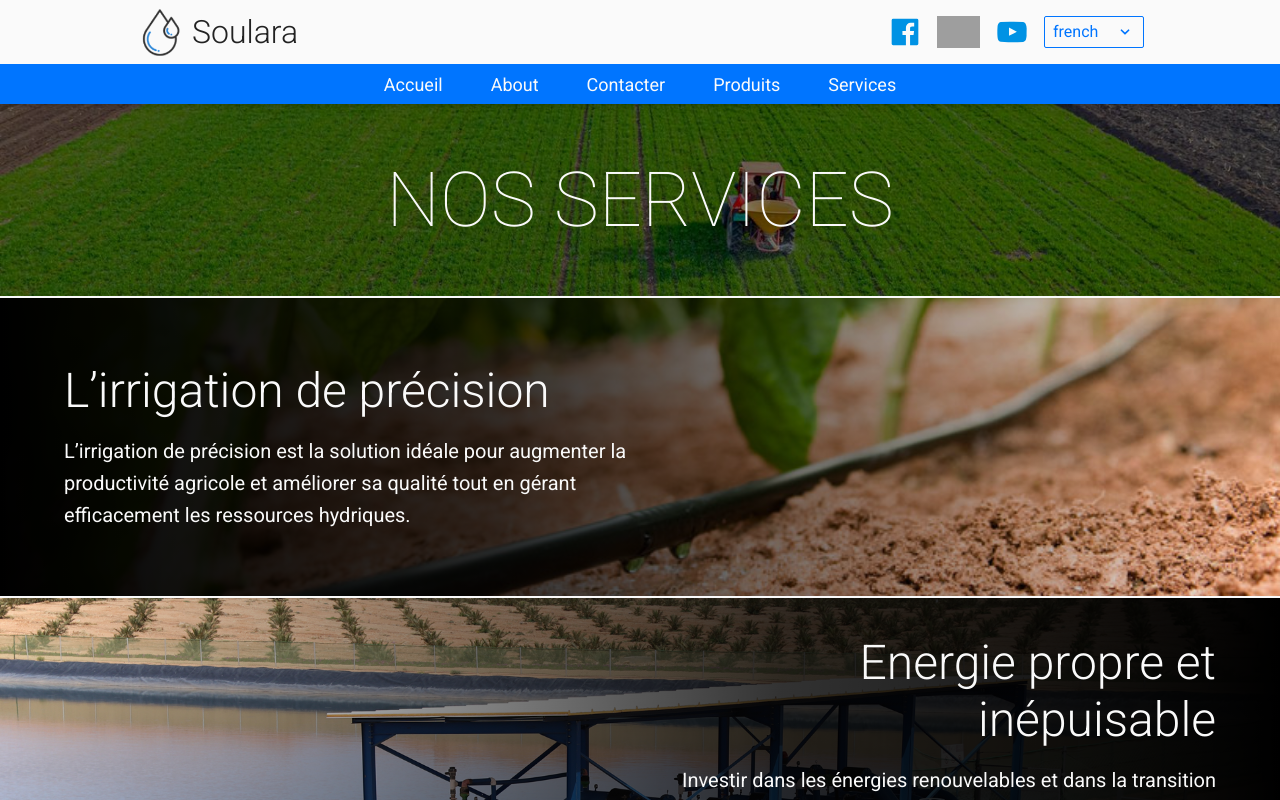
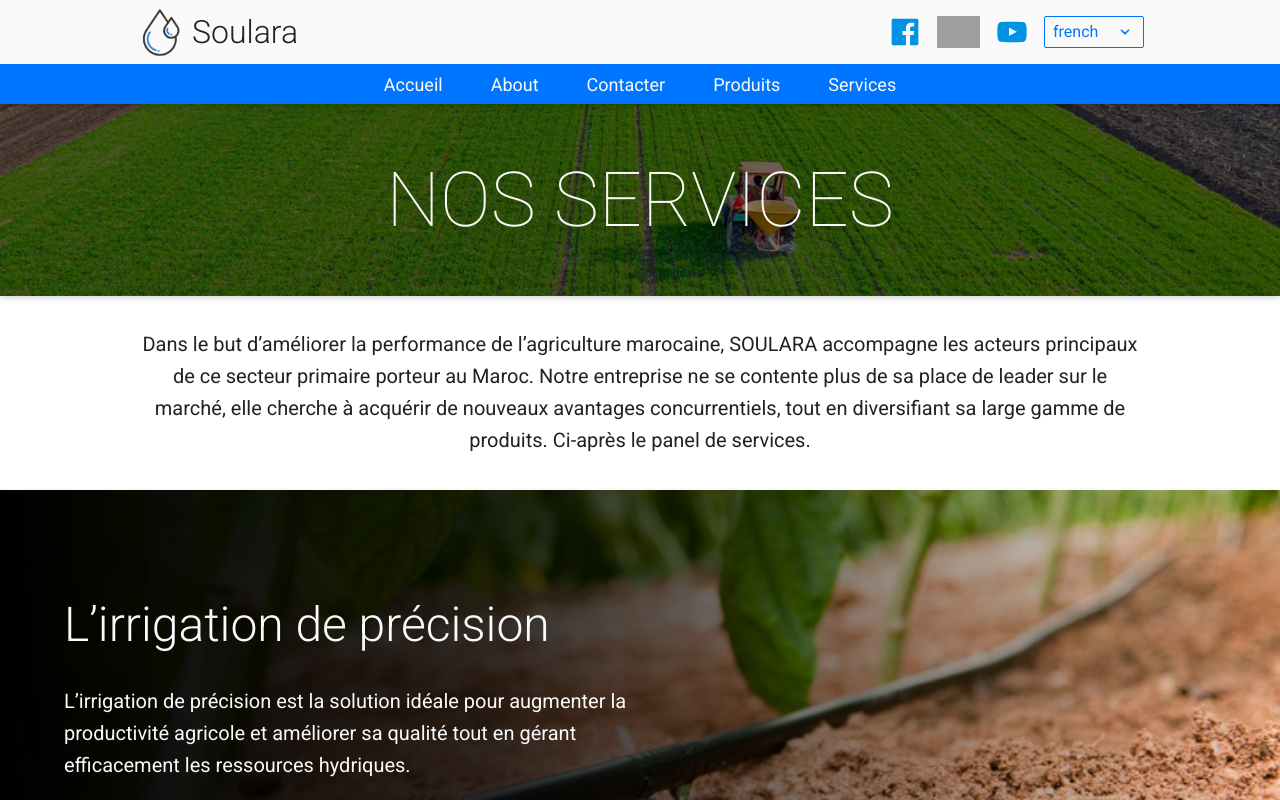
Before and after one commit to anas-asimi/Soulara, a React (Vite) app: page /services in a window 1280 px wide. Built offline with nearby package versions, Linux system fonts and the light colour scheme; grey boxes are pictures that could not be loaded.

Commit message:
add small description in Services route

```diff
--- a/src/components/ServiceCard.scss
+++ b/src/components/ServiceCard.scss
@@ -4,7 +4,7 @@
   overflow: hidden;
   position: relative;
   width: 100%;
-  height: 300px;
+  height: 400px;
   padding: 0 64px;
   display: flex;
   align-items: center;
@@ -35,7 +35,7 @@
   }
   h3 {
     color: $white;
-    margin-bottom: 16px;
+    margin-bottom: 32px;
   }
 
   p {
--- a/src/routes/Services.jsx
+++ b/src/routes/Services.jsx
@@ -14,6 +14,7 @@ function Services() {
   return (
     <>
       <PageThumbnail title={'NOS SERVICES'} />
+      <p className="big content">Dans le but d’améliorer la performance de l’agriculture marocaine, SOULARA accompagne les acteurs principaux de ce secteur primaire porteur au Maroc. Notre entreprise ne se contente plus de sa place de leader sur le marché, elle cherche à acquérir de nouveaux avantages concurrentiels, tout en diversifiant sa large gamme de produits. Ci-après le panel de services.</p>
       <main className='services'>
         {services.map((item,i)=><ServiceCard key={i} data={item}/>)}
       </main>
--- a/src/sass/Services.scss
+++ b/src/sass/Services.scss
@@ -1,5 +1,7 @@
 @use "theme" as *;
 
+
+#root:has(main.services){
     main.services{
         padding: 0;
         display: flex;
@@ -7,3 +9,12 @@ main.services{
         align-items: center;
         justify-content: center;
     }
+
+    p.content {
+        @include idealWidth;
+        margin: 32px 0;
+        margin-right: auto;
+        margin-left: auto;
+        text-align: center;
+    }
+}
```
Also changed, not shown: api url.txt (deleted). Lines whose indentation alone changed are shown as unchanged.
